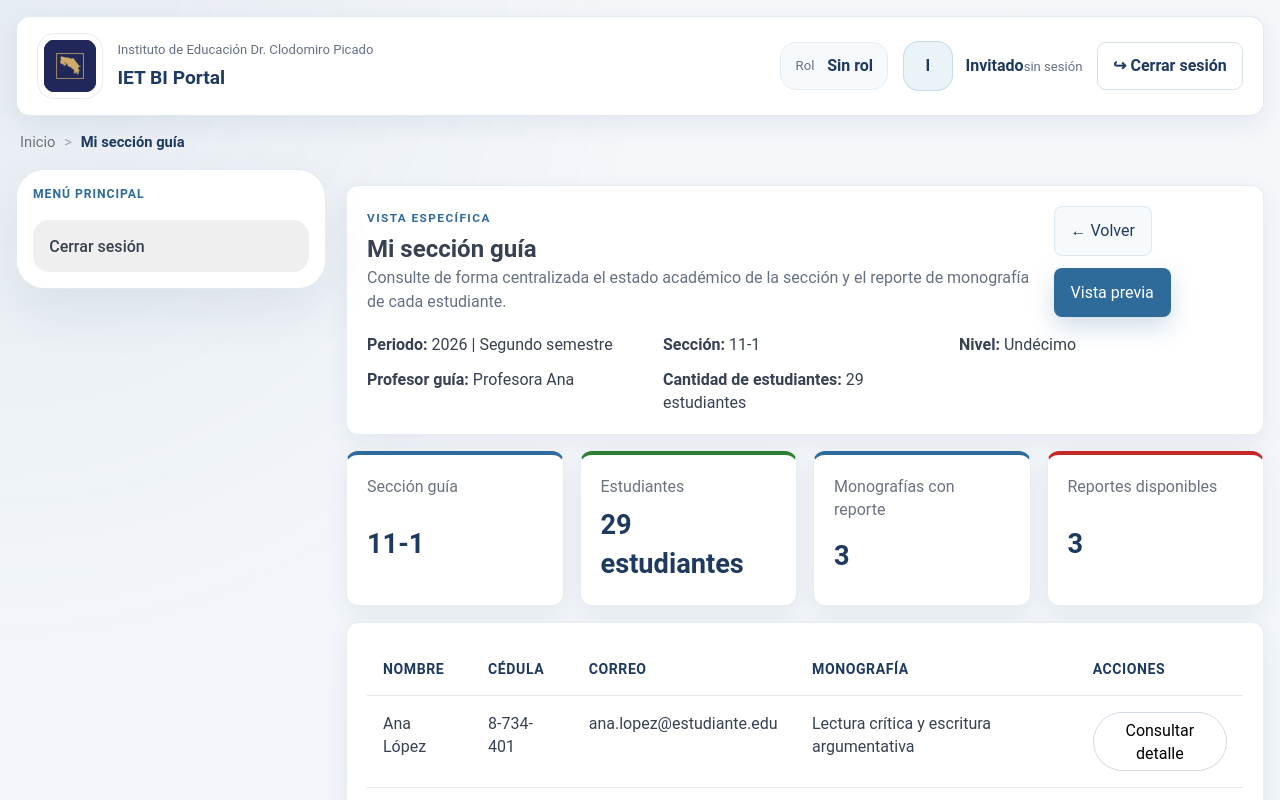
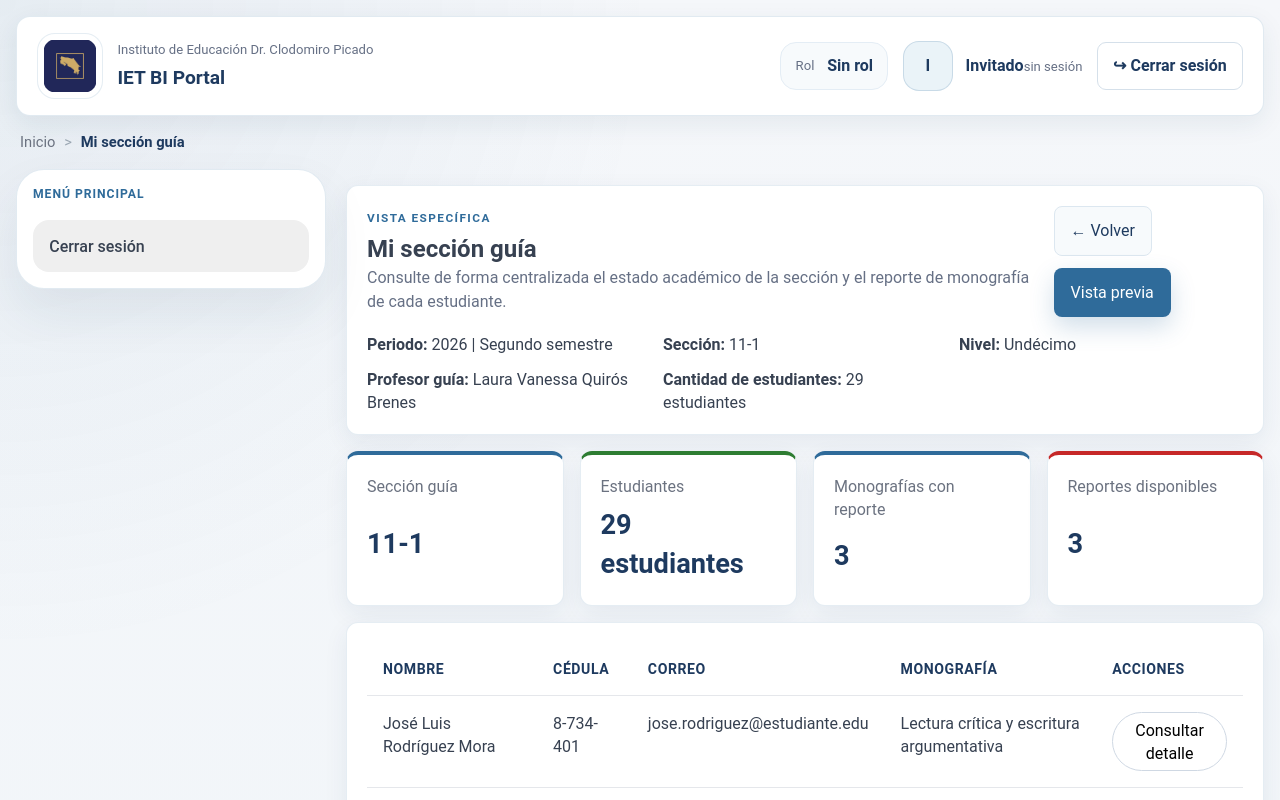
Before and after one commit to alfe45/iet-bi-portal-frontend, an Angular app: page /seccion-guia in a window 1280 px wide. Shown: the top 800 px of the page. Built offline with nearby package versions, Linux system fonts and the light colour scheme.

Commit message:
cambios de texto

```diff
--- a/src/app/estructura/header/header.component.ts
+++ b/src/app/estructura/header/header.component.ts
@@ -142,7 +142,7 @@ export class HeaderComponent {
   private readonly auth = inject(AutenticacionService);
 
   protected readonly roleLabel = computed(() => this.auth.currentRole() ?? 'Sin rol');
-  protected readonly name = computed(() => ({ Administrador: 'Administración general', 'Profesor regular': 'Profesor Carlos', 'Profesor Guía': 'Profesora Ana', 'Coordinador de monografía': 'Maya Quirós Paniagua' } as Record<string, string>)[this.auth.currentRole() ?? ''] ?? 'Invitado');
+  protected readonly name = computed(() => ({ Administrador: 'Administración general', 'Profesor regular': 'Juan Gabriel Valverde Valverde', 'Profesor Guía': 'Laura Vanessa Quirós Brenes', 'Coordinador de monografía': 'Ana Lucía Solano Castro' } as Record<string, string>)[this.auth.currentRole() ?? ''] ?? 'Invitado');
   protected readonly username = computed(() => this.auth.currentRole() ? 'usuario.demostración' : 'sin sesión');
   protected readonly avatar = computed(() => this.name().split(' ').map((part) => part[0]).slice(0, 2).join(''));
 
--- a/src/app/vistas/ausentismo-vista.component.ts
+++ b/src/app/vistas/ausentismo-vista.component.ts
@@ -12,7 +12,7 @@ import { Component } from '@angular/core';
            <button type="button" class="attendance-row" disabled><span class="student-avatar">{{ student.initials }}</span><span class="student-name"><strong>{{ student.name }}</strong><small>{{ student.id }}</small></span><span><small>Tardías</small><strong>{{ student.late }}</strong></span><span><small>Justificadas</small><strong>{{ student.justified }}</strong></span><span><small>Injustificadas</small><strong>{{ student.unjustified }}</strong></span><span aria-hidden="true">→</span></button>
         }
       </section>
-       <form class="attendance-editor" aria-labelledby="attendance-editor-title"><div><p class="eyebrow">Vista previa</p><h3 id="attendance-editor-title">Ana López</h3></div><div class="counter-grid"><label><span>Tardías</span><input type="number" min="0" value="0" readonly /></label><label><span>Ausencias justificadas</span><input type="number" min="0" value="0" readonly /></label><label><span>Ausencias injustificadas</span><input type="number" min="0" value="0" readonly /></label></div><div class="editor-actions"><button type="button" class="ghost-button" disabled>Cancelar</button><button type="button" class="primary-button" disabled>Vista previa</button></div></form>
+       <form class="attendance-editor" aria-labelledby="attendance-editor-title"><div><p class="eyebrow">Vista previa</p><h3 id="attendance-editor-title">José Luis Rodríguez Mora</h3></div><div class="counter-grid"><label><span>Tardías</span><input type="number" min="0" value="0" readonly /></label><label><span>Ausencias justificadas</span><input type="number" min="0" value="0" readonly /></label><label><span>Ausencias injustificadas</span><input type="number" min="0" value="0" readonly /></label></div><div class="editor-actions"><button type="button" class="ghost-button" disabled>Cancelar</button><button type="button" class="primary-button" disabled>Vista previa</button></div></form>
     </section>
   `,
   styles: `
@@ -20,5 +20,5 @@ import { Component } from '@angular/core';
   `,
 })
 export class AusentismoVistaComponent {
-  protected readonly students = [{ name: 'Ana López', id: '8-734-401', initials: 'AL', late: 1, justified: 0, unjustified: 0 }, { name: 'Juan Mora', id: '8-811-109', initials: 'JM', late: 2, justified: 1, unjustified: 0 }, { name: 'María Solís', id: '8-744-002', initials: 'MS', late: 0, justified: 0, unjustified: 1 }];
+  protected readonly students = [{ name: 'José Luis Rodríguez Mora', id: '8-734-401', initials: 'JR', late: 1, justified: 0, unjustified: 0 }, { name: 'María Fernanda Jiménez Vargas', id: '8-811-109', initials: 'MJ', late: 2, justified: 1, unjustified: 0 }, { name: 'Carlos Eduardo Araya Rojas', id: '8-744-002', initials: 'CA', late: 0, justified: 0, unjustified: 1 }];
 }
--- a/src/app/vistas/detalle-monografia-vista.component.ts
+++ b/src/app/vistas/detalle-monografia-vista.component.ts
@@ -46,7 +46,7 @@ export class DetalleMonografiaVistaComponent {
   private readonly route = inject(ActivatedRoute);
   private readonly id = this.route.snapshot.paramMap.get('id') ?? '';
 
-  private readonly monographs = [{ id: 'M-301', student: 'Ana López', title: 'Lectura crítica y escritura argumentativa', area: 'Lengua A', supervisor: 'Maya Quirós Paniagua', status: 'En desarrollo', startDate: '2026-08-05', description: 'Monografía enfocada en los procesos de construcción de la pregunta de investigación y la introducción del trabajo escrito.', followUps: [{ date: '2026-08-22', professor: 'Maya Quirós Paniagua', status: 'Revisado', note: 'Se presenta a las secciones de supervisión con puntualidad.' }] }];
+  private readonly monographs = [{ id: 'M-301', student: 'José Luis Rodríguez Mora', title: 'Lectura crítica y escritura argumentativa', area: 'Lengua A', supervisor: 'Ana Lucía Solano Castro', status: 'En desarrollo', startDate: '2026-08-05', description: 'Monografía enfocada en los procesos de construcción de la pregunta de investigación y la introducción del trabajo escrito.', followUps: [{ date: '2026-08-22', professor: 'Ana Lucía Solano Castro', status: 'Revisado', note: 'Se presenta a las secciones de supervisión con puntualidad.' }] }];
   protected readonly monograph = computed(() => this.monographs.find((item) => item.id === this.id) ?? this.monographs[0]);
   protected readonly columns = [
     { key: 'fecha', label: 'Fecha' },
--- a/src/app/vistas/evaluaciones-vista.component.ts
+++ b/src/app/vistas/evaluaciones-vista.component.ts
@@ -25,7 +25,7 @@ import { Component } from '@angular/core';
         </div>
       </section>
         <form class="evaluation-editor" aria-labelledby="editor-title">
-          <div class="step-heading"><span>3</span><div><h3 id="editor-title">Vista previa de evaluación</h3><p>Ana López · Historia</p></div></div>
+          <div class="step-heading"><span>3</span><div><h3 id="editor-title">Vista previa de evaluación</h3><p>José Luis Rodríguez Mora · Historia</p></div></div>
           <div class="editor-grid"><label><span>Valor mínimo</span><input value="4" readonly aria-describedby="scale-help" /></label><label><span>Valor obtenido</span><input placeholder="Ingrese la calificación" readonly /></label><label class="editor-grid__full"><span>Observación académica</span><textarea rows="4" placeholder="Describa brevemente el desempeño del estudiante" readonly></textarea></label></div>
           <small id="scale-help">Escala asignada: 1 a 7</small>
           <div class="editor-actions"><button type="button" class="ghost-button" disabled>Cancelar</button><button class="primary-button" type="button" disabled>Vista previa</button></div>
@@ -38,5 +38,5 @@ import { Component } from '@angular/core';
 })
 export class EvaluacionesVistaComponent {
    protected readonly section = '11-1'; protected readonly subject = 'historia';
-  protected readonly students = [{ name: 'Ana López', id: '8-734-401', initials: 'AL', grade: '6' }, { name: 'Juan Mora', id: '8-811-109', initials: 'JM', grade: '4' }, { name: 'María Solís', id: '8-744-002', initials: 'MS', grade: '7' }];
+  protected readonly students = [{ name: 'José Luis Rodríguez Mora', id: '8-734-401', initials: 'JR', grade: '6' }, { name: 'María Fernanda Jiménez Vargas', id: '8-811-109', initials: 'MJ', grade: '4' }, { name: 'Carlos Eduardo Araya Rojas', id: '8-744-002', initials: 'CA', grade: '7' }];
 }
--- a/src/app/vistas/funcionalidad-vista.component.ts
+++ b/src/app/vistas/funcionalidad-vista.component.ts
@@ -61,8 +61,8 @@ export class FuncionalidadVistaComponent {
     const role = this.auth.currentRole() ?? 'Administrador';
     const titles: Record<string, string> = { usuarios: 'Usuarios', profesores: 'Profesores', estudiantes: role === 'Administrador' ? 'Estudiantes' : 'Mis estudiantes', periodos: 'Periodos académicos', secciones: role === 'Administrador' ? 'Secciones académicas' : 'Mis secciones', matriculas: 'Matrículas', escalas: 'Tipos de escala', asignaturas: role === 'Administrador' ? 'Asignaturas' : 'Mis asignaturas', asignaciones: 'Asignaciones académicas' };
     const columns = this.key === 'estudiantes' ? [{ key: 'nombre', label: 'Nombre' }, { key: 'cedula', label: 'Cédula' }, { key: 'seccion', label: 'Sección' }, { key: 'correo', label: 'Correo' }, { key: 'estado', label: 'Estado', type: 'badge' as const }, { key: 'acciones', label: 'Acciones', type: 'actions' as const }] : [{ key: 'nombre', label: 'Nombre' }, { key: 'descripcion', label: 'Descripción' }, { key: 'estado', label: 'Estado', type: 'badge' as const }, { key: 'acciones', label: 'Acciones', type: 'actions' as const }];
-    const rows = this.key === 'estudiantes' ? [{ nombre: 'Ana López', cedula: '8-734-401', seccion: '11-1', correo: 'ana.lopez@estudiante.edu', estado: 'Activo', acciones: ['Ver detalle'] }, { nombre: 'Juan Mora', cedula: '8-811-109', seccion: '11-1', correo: 'juan.mora@estudiante.edu', estado: 'Activo', acciones: ['Ver detalle'] }, { nombre: 'María Solís', cedula: '8-744-002', seccion: '11-1', correo: 'maria.solis@estudiante.edu', estado: 'Activo', acciones: ['Ver detalle'] }] : [{ nombre: titles[this.key] ?? 'Gestión académica', descripcion: 'Información ilustrativa del portal institucional', estado: 'Activo', acciones: ['Ver', ...(role === 'Administrador' ? ['Editar'] : [])] }, { nombre: 'Registro 2026', descripcion: 'Periodo académico vigente', estado: 'Activo', acciones: ['Ver detalle'] }];
-    return { title: titles[this.key] ?? 'Gestión académica', subtitle: 'Consulta y administra la información ilustrativa del portal.', alert: undefined, stats: [{ label: 'Registros ilustrativos', value: String(rows.length), tone: 'primary' as const }], tableDescription: undefined, columns, rows, actions: role === 'Administrador' ? [{ label: `Registrar ${titles[this.key]?.toLowerCase() ?? 'registro'}`, tone: 'primary' as const }] : [], tableTitle: `Lista de ${titles[this.key]?.toLowerCase() ?? 'registros'}` };
+    const rows = this.key === 'estudiantes' ? [{ nombre: 'José Luis Rodríguez Mora', cedula: '8-734-401', seccion: '11-1', correo: 'jose.rodriguez@estudiante.edu', estado: 'Activo', acciones: ['Ver detalle'] }, { nombre: 'María Fernanda Jiménez Vargas', cedula: '8-811-109', seccion: '11-1', correo: 'maria.jimenez@estudiante.edu', estado: 'Activo', acciones: ['Ver detalle'] }, { nombre: 'Carlos Eduardo Araya Rojas', cedula: '8-744-002', seccion: '11-1', correo: 'carlos.araya@estudiante.edu', estado: 'Activo', acciones: ['Ver detalle'] }] : [{ nombre: titles[this.key] ?? 'Gestión académica', descripcion: 'Información de ejemplo del portal institucional', estado: 'Activo', acciones: ['Ver', ...(role === 'Administrador' ? ['Editar'] : [])] }, { nombre: 'Registro 2026', descripcion: 'Periodo académico vigente', estado: 'Activo', acciones: ['Ver detalle'] }];
+    return { title: titles[this.key] ?? 'Gestión académica', subtitle: 'Consulta y administra la información de ejemplo del portal.', alert: undefined, stats: [{ label: 'Registros de ejemplo', value: String(rows.length), tone: 'primary' as const }], tableDescription: undefined, columns, rows, actions: role === 'Administrador' ? [{ label: `Registrar ${titles[this.key]?.toLowerCase() ?? 'registro'}`, tone: 'primary' as const }] : [], tableTitle: `Lista de ${titles[this.key]?.toLowerCase() ?? 'registros'}` };
   });
   protected readonly tableTitle = computed(() => this.page().tableTitle ?? `Lista de ${this.page().title.toLowerCase()}`);
   protected readonly actions = computed(() => this.page().actions);
--- a/src/app/vistas/monografias-vista.ts
+++ b/src/app/vistas/monografias-vista.ts
@@ -36,9 +36,9 @@ import { Component } from '@angular/core';
 })
 export class MonografiasVista {
    protected readonly monographs = [
-     { id: 'M-301', student: 'Ana López', title: 'Lectura crítica y escritura argumentativa', area: 'Lengua A', supervisor: 'Maya Quirós Paniagua', status: 'En desarrollo', startDate: '2026-08-05', followUps: [{ date: '2026-08-22' }] },
-     { id: 'M-204', student: 'Juan Mora', title: 'Modelos de reciclaje escolar', area: 'Estudios Sociales', supervisor: 'Profesor Carlos', status: 'Aprobada', startDate: '2026-07-18', followUps: [{ date: '2026-08-01' }] },
-     { id: 'M-101', student: 'María Solís', title: 'Impacto social de la lectura digital', area: 'Teoría del Conocimiento', supervisor: 'Profesora Ana', status: 'En desarrollo', startDate: '2026-08-08', followUps: [{ date: '2026-08-22' }] },
+     { id: 'M-301', student: 'José Luis Rodríguez Mora', title: 'Lectura crítica y escritura argumentativa', area: 'Lengua A', supervisor: 'Ana Lucía Solano Castro', status: 'En desarrollo', startDate: '2026-08-05', followUps: [{ date: '2026-08-22' }] },
+     { id: 'M-204', student: 'María Fernanda Jiménez Vargas', title: 'Modelos de reciclaje escolar', area: 'Estudios Sociales', supervisor: 'Juan Gabriel Valverde Valverde', status: 'Aprobada', startDate: '2026-07-18', followUps: [{ date: '2026-08-01' }] },
+     { id: 'M-101', student: 'Carlos Eduardo Araya Rojas', title: 'Impacto social de la lectura digital', area: 'Teoría del Conocimiento', supervisor: 'Laura Vanessa Quirós Brenes', status: 'En desarrollo', startDate: '2026-08-08', followUps: [{ date: '2026-08-22' }] },
    ];
   protected initials(name: string) { return name.split(' ').slice(0, 2).map((part) => part[0]).join(''); }
   protected latestDate(item: { followUps: Array<{ date: string }> }) { return item.followUps.at(-1)?.date ?? 'Sin reportes'; }
--- a/src/app/vistas/reportes-vista.component.ts
+++ b/src/app/vistas/reportes-vista.component.ts
@@ -174,7 +174,7 @@ export class ReportesVistaComponent {
    protected readonly guideMode = (this.route.snapshot.data['reportMode'] as 'individual' | 'consolidated' | 'section' | undefined) ?? 'individual';
    protected readonly period = '2026 | Segundo semestre';
    protected readonly section = '11-1';
-   protected readonly student = 'Ana López';
+   protected readonly student = 'José Luis Rodríguez Mora';
    protected readonly subject = 'Historia';
    protected readonly monograph = 'Lectura crítica y escritura argumentativa';
    protected readonly selectedObservation = 'Se presenta a las secciones de supervisión con puntualidad. Estamos redactando la pregunta para iniciar con la introducción de la monografía, es un estudiante muy aplicado y responsable.';
@@ -203,10 +203,10 @@ export class ReportesVistaComponent {
     { key: 'observaciones', label: 'Observaciones' },
   ];
 
-    private readonly academic = { student: { name: 'Ana López', section: '11-1', email: 'ana.lopez@estudiante.edu' }, absenteeism: { tardies: 1, justifiedAbsences: 0, unjustifiedAbsences: 0 }, subjects: [{ subject: 'Historia', minimumValue: '4', obtainedValue: '6', observations: 'Buen análisis de fuentes.' }, { subject: 'Lengua B', minimumValue: '4', obtainedValue: '6', observations: 'Producción escrita consistente.' }], monographReport: { area: 'Lengua A', supervisor: 'Maya Quirós Paniagua', observations: this.selectedObservation } };
+    private readonly academic = { student: { name: 'José Luis Rodríguez Mora', section: '11-1', email: 'jose.rodriguez@estudiante.edu' }, absenteeism: { tardies: 1, justifiedAbsences: 0, unjustifiedAbsences: 0 }, subjects: [{ subject: 'Historia', minimumValue: '4', obtainedValue: '6', observations: 'Buen análisis de fuentes.' }, { subject: 'Lengua B', minimumValue: '4', obtainedValue: '6', observations: 'Producción escrita consistente.' }], monographReport: { area: 'Lengua A', supervisor: 'Ana Lucía Solano Castro', observations: this.selectedObservation } };
     protected readonly professorReport = computed(() => this.academic);
     protected readonly guideReport = computed(() => this.academic);
-    protected readonly consolidatedRows = computed(() => [{ estudiante: 'Ana López', matematica: '6', historia: '6', lenguaB: '6', estudiosSociales: '85', teoriaConocimiento: 'B' }, { estudiante: 'Juan Mora', matematica: '4', historia: '6', lenguaB: '5', estudiosSociales: '90', teoriaConocimiento: 'C' }]);
+    protected readonly consolidatedRows = computed(() => [{ estudiante: 'José Luis Rodríguez Mora', matematica: '6', historia: '6', lenguaB: '6', estudiosSociales: '85', teoriaConocimiento: 'B' }, { estudiante: 'María Fernanda Jiménez Vargas', matematica: '4', historia: '6', lenguaB: '5', estudiosSociales: '90', teoriaConocimiento: 'C' }]);
     protected readonly sectionSummary = computed(() => ({ students: '2 mostrados de 29 registrados', evaluations: '10 registros de notas', absenteeism: '2 ausencias totales', observations: 'Predomina un buen desempeño general.', academicInfo: 'La sección mantiene estabilidad académica.' }));
     protected readonly monographReportRows = computed(() => [{ area: this.academic.monographReport.area, supervisor: this.academic.monographReport.supervisor, observaciones: this.selectedObservation }]);
 
--- a/src/app/vistas/seccion-guia-vista.component.ts
+++ b/src/app/vistas/seccion-guia-vista.component.ts
@@ -39,7 +39,7 @@ import { StatGridComponent } from '../compartidos/componentes/cuadricula-estadis
             <h3>Consulta integral del estudiante</h3>
             <p>El Profesor Guía consulta notas, ausentismo y reporte de monografía.</p>
           </div>
-          <span class="tag">Ana López</span>
+          <span class="tag">José Luis Rodríguez Mora</span>
         </div>
 
         <div class="split-grid">
@@ -110,9 +110,9 @@ import { StatGridComponent } from '../compartidos/componentes/cuadricula-estadis
   `,
 })
 export class SeccionGuiaVistaComponent {
-  protected readonly guide = { period: '2026 | Segundo semestre', section: '11-1', level: 'Undécimo', guideTeacher: 'Profesora Ana', count: '29 estudiantes', students: [{ name: 'Ana López', id: '8-734-401', email: 'ana.lopez@estudiante.edu', monograph: 'Lectura crítica y escritura argumentativa' }, { name: 'Juan Mora', id: '8-811-109', email: 'juan.mora@estudiante.edu', monograph: 'Modelos de reciclaje escolar' }] };
-  protected readonly student = 'Ana López';
-  protected readonly detail = { student: { name: 'Ana López', id: '8-734-401', email: 'ana.lopez@estudiante.edu', section: '11-1', level: 'Undécimo' }, absenteeism: { tardies: 1, justifiedAbsences: 0, unjustifiedAbsences: 0 }, subjects: [{ subject: 'Matemática', minimumValue: '4', obtainedValue: '6', observations: 'Buen razonamiento y constancia.' }, { subject: 'Historia', minimumValue: '4', obtainedValue: '5', observations: 'Participa y relaciona hechos con criterio.' }], monographReport: { area: 'Lengua A', supervisor: 'Maya Quirós Paniagua', monograph: 'Lectura crítica y escritura argumentativa', observations: 'Se presenta a las secciones de supervisión con puntualidad.' } };
+  protected readonly guide = { period: '2026 | Segundo semestre', section: '11-1', level: 'Undécimo', guideTeacher: 'Laura Vanessa Quirós Brenes', count: '29 estudiantes', students: [{ name: 'José Luis Rodríguez Mora', id: '8-734-401', email: 'jose.rodriguez@estudiante.edu', monograph: 'Lectura crítica y escritura argumentativa' }, { name: 'María Fernanda Jiménez Vargas', id: '8-811-109', email: 'maria.jimenez@estudiante.edu', monograph: 'Modelos de reciclaje escolar' }] };
+  protected readonly student = 'José Luis Rodríguez Mora';
+  protected readonly detail = { student: { name: 'José Luis Rodríguez Mora', id: '8-734-401', email: 'jose.rodriguez@estudiante.edu', section: '11-1', level: 'Undécimo' }, absenteeism: { tardies: 1, justifiedAbsences: 0, unjustifiedAbsences: 0 }, subjects: [{ subject: 'Matemática', minimumValue: '4', obtainedValue: '6', observations: 'Buen razonamiento y constancia.' }, { subject: 'Historia', minimumValue: '4', obtainedValue: '5', observations: 'Participa y relaciona hechos con criterio.' }], monographReport: { area: 'Lengua A', supervisor: 'Ana Lucía Solano Castro', monograph: 'Lectura crítica y escritura argumentativa', observations: 'Se presenta a las secciones de supervisión con puntualidad.' } };
   protected readonly cards = computed(() => [
      { label: 'Sección guía', value: this.guide.section, tone: 'primary' as const },
      { label: 'Estudiantes', value: this.guide.count, tone: 'success' as const },
--- a/src/app/vistas/seguimientos-vista.ts
+++ b/src/app/vistas/seguimientos-vista.ts
@@ -40,6 +40,6 @@ import { Component } from '@angular/core';
   `,
 })
 export class SeguimientosVista {
-   protected readonly monographs = [{ id: 'M-301', student: 'Ana López', title: 'Lectura crítica y escritura argumentativa', area: 'Lengua A', status: 'En desarrollo', followUps: [{ date: '2026-08-22', status: 'Revisado', note: 'Se presenta a las secciones de supervisión con puntualidad.', professor: 'Maya Quirós Paniagua' }] }];
+   protected readonly monographs = [{ id: 'M-301', student: 'José Luis Rodríguez Mora', title: 'Lectura crítica y escritura argumentativa', area: 'Lengua A', status: 'En desarrollo', followUps: [{ date: '2026-08-22', status: 'Revisado', note: 'Se presenta a las secciones de supervisión con puntualidad.', professor: 'Ana Lucía Solano Castro' }] }];
    protected initials(name:string){return name.split(' ').slice(0,2).map((part)=>part[0]).join('')}
 }
```
Also changed, not shown: 1 other file (tests, documents, lock files or other folders).
